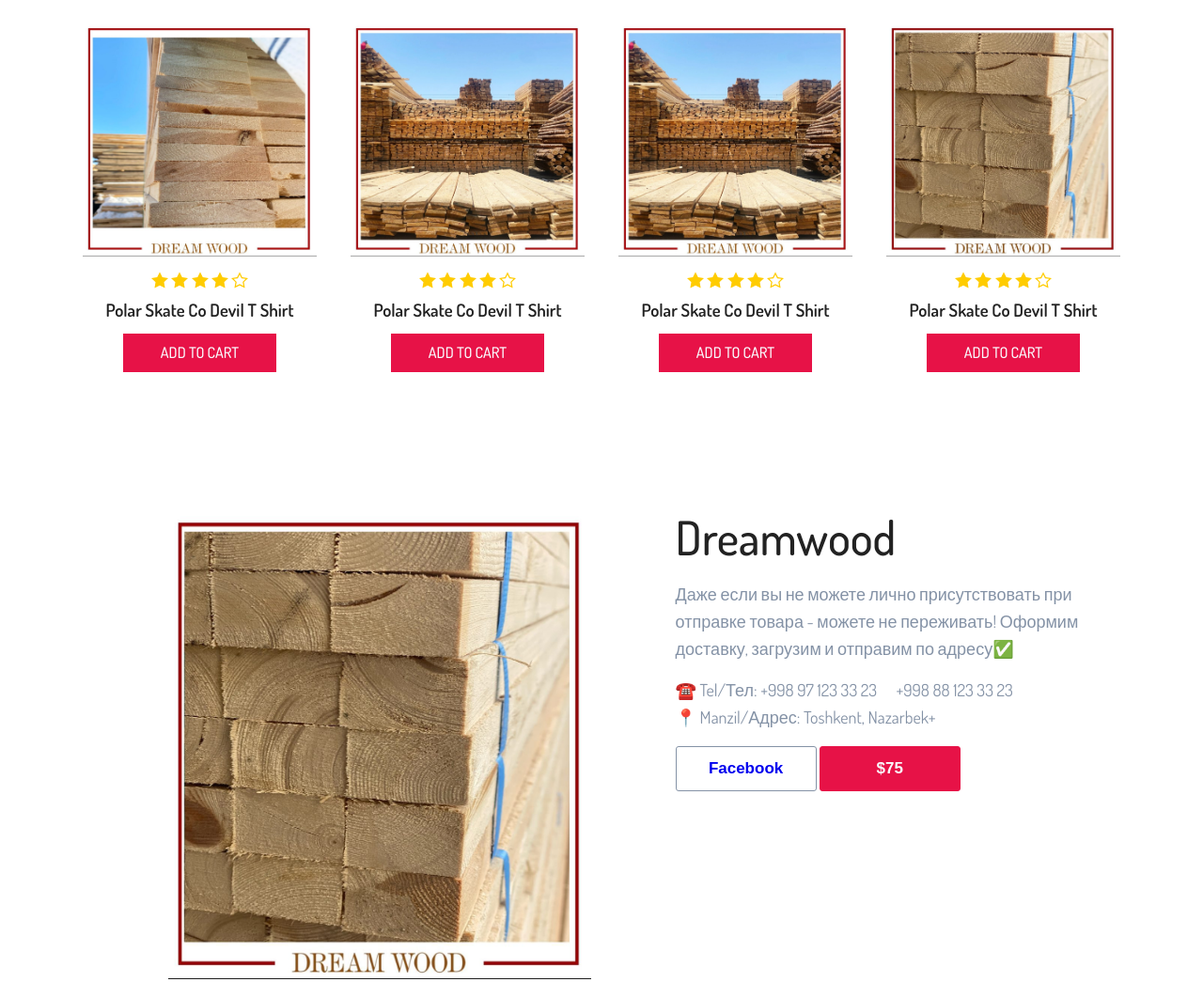
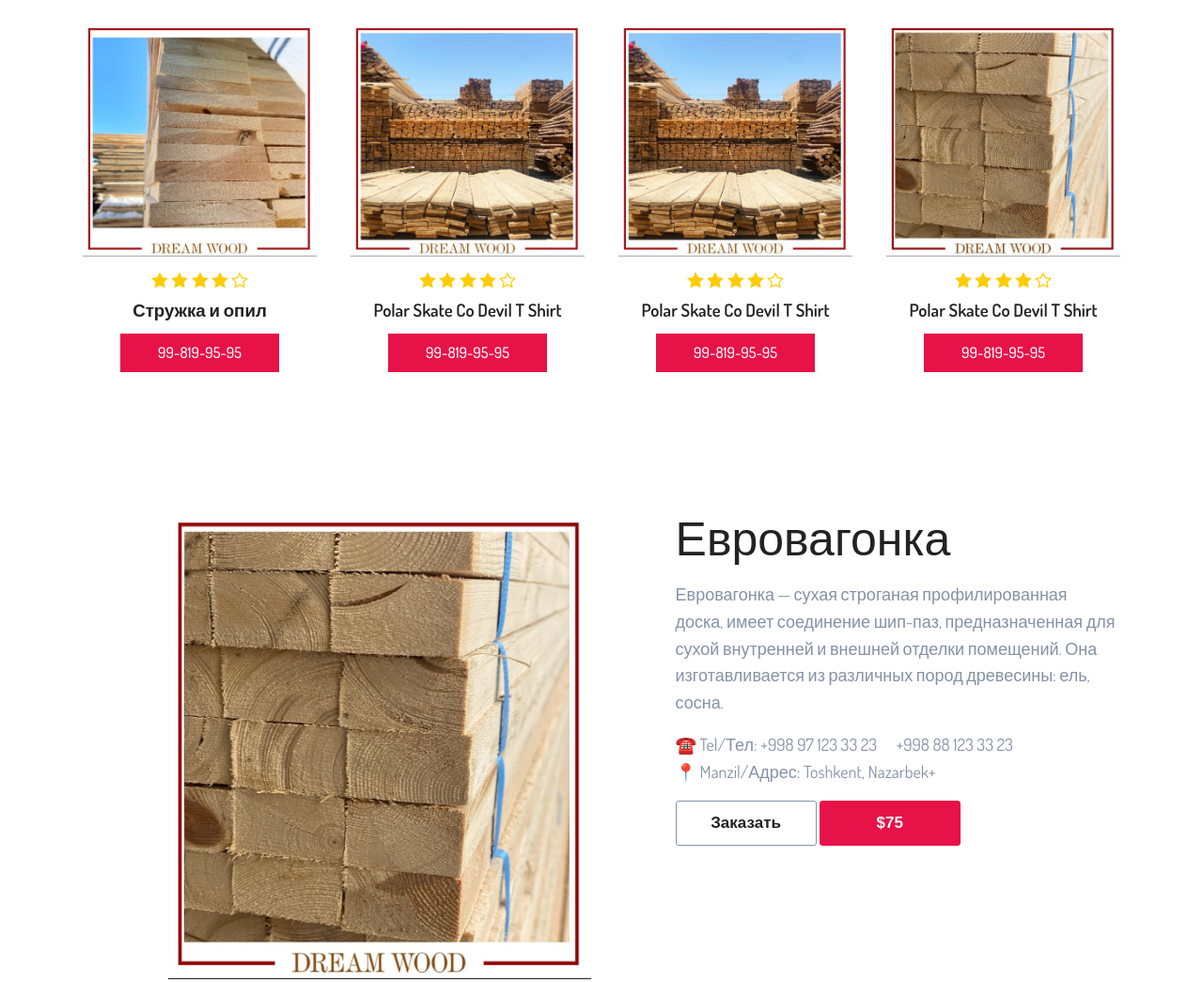
Before and after one commit to shoakbaru/dreamwood, a plain HTML site: page index.html in a window 1280 px wide. Shown: the part 1085-2130 px from the top of the page at 94% size. Drawn offline with nearby package versions, Linux system fonts and the light colour scheme.

Commit message:
Add files via upload

```diff
--- a/index.html
+++ b/index.html
@@ -112,7 +112,7 @@
            профессионалов строительного и столярного дела!</span>
           <span>DREAMWOOD.<span class="color">UZ</span> online shop</span>
         </h1>
-        <a href="#" class="btn btn-hero">shop now</a>
+        <a href="#" class="btn btn-hero">Заказать</a>
       </div>
 
       <a href="#new__arrival" class="goto__next scroll-link">
@@ -167,8 +167,8 @@
                   </svg>
                 </span>
               </div>
-              <h3>Polar Skate Co Devil T Shirt</h3>
-              <a href="#">Add To Cart</a>
+              <h3>Стружка и опил</h3>
+              <a href="tel:99-819-95-95">99-819-95-95</a>
             </div>
           </div>
           <div class="product">
@@ -204,7 +204,7 @@
                 </span>
               </div>
               <h3>Polar Skate Co Devil T Shirt</h3>
-              <a href="#">Add To Cart</a>
+              <a href="tel:XX-XXX-XX-XX">99-819-95-95</a>
             </div>
           </div>
           <div class="product">
@@ -240,7 +240,7 @@
                 </span>
               </div>
               <h3>Polar Skate Co Devil T Shirt</h3>
-              <a href="#">Add To Cart</a>
+              <a href="tel:XX-XXX-XX-XX">99-819-95-95</a>
             </div>
           </div>
           <div class="product">
@@ -276,7 +276,7 @@
                 </span>
               </div>
               <h3>Polar Skate Co Devil T Shirt</h3>
-              <a href="#">Add To Cart</a>
+              <a href="tel:XX-XXX-XX-XX">99-819-95-95</a>
             </div>
           </div>
         </div>
@@ -296,10 +296,11 @@
                       <img src="./images/pic7.jpg" alt="" />
                     </div>
                     <div class="cart__details">
-                      <h1>Dreamwood</h1>
+                      <h1>Евровагонка</h1>
                       <p>
-                        Даже если вы не можете лично присутствовать при отправке товара - можете не переживать!
-                        Оформим доставку, загрузим и отправим по адресу✅
+                        Евровагонка — сухая строганая профилированная доска, имеет соединение шип-паз,
+                        предназначенная для сухой внутренней и внешней отделки помещений.
+                        Она изготавливается из различных пород древесины: ель, сосна.
                       </p>
                       <p>☎️ Tel/Тел: +998 97 123 33 23
                         ⠀ +998 88 123 33 23<br/>
@@ -307,7 +308,7 @@
                       </p>
 
                       <div class="btn__group">
-                        <button><a href="https://www.facebook.com/dreamwood.uz">Facebook</a></button>
+                        <button>Заказать</button>
                         <button>$75</button>
                       </div>
                     </div>
@@ -321,10 +322,11 @@
                       <img src="./images/pic8.jpg" alt="" />
                     </div>
                     <div class="cart__details">
-                      <h1>Dreamwood</h1>
+                      <h1>Стружка и опил</h1>
                       <p>
-                        Даже если вы не можете лично присутствовать при отправке товара - можете не переживать!
-                        Оформим доставку, загрузим и отправим по адресу✅
+                        Стружка и опил — древесные частицы, образующиеся как отходы пиления и строгания,
+                        разновидность измельчённой древесины,
+                        получаемая при производстве доски и профилированных изделий.
                       </p>
                       <p>☎️ Tel/Тел: +998 97 123 33 23
                         ⠀ +998 88 123 33 23<br/>
@@ -332,7 +334,7 @@
                       </p>
 
                       <div class="btn__group">
-                        <button>Add To Cart</button>
+                        <button>Заказать</button>
                         <button>$75</button>
                       </div>
                     </div>
@@ -346,10 +348,10 @@
                       <img src="./images/pic9.jpg" alt="" />
                     </div>
                     <div class="cart__details">
-                      <h1>Dreamwood</h1>
+                      <h1>Доска обрезная</h1>
                       <p>
-                        Даже если вы не можете лично присутствовать при отправке товара - можете не переживать!
-                        Оформим доставку, загрузим и отправим по адресу✅
+                        Доска обрезная (1-2 сорт) — продукт деревообработки с заданными размерами прямоугольного сечения.
+                        Её получают из бревна, обрабатывая его со всех сторон.
                       </p>
                       <p>☎️ Tel/Тел: +998 97 123 33 23
                         ⠀ +998 88 123 33 23<br/>
@@ -357,7 +359,7 @@
                       </p>
 
                       <div class="btn__group">
-                        <button>Add To Cart</button>
+                        <button>Заказать</button>
                         <button>$75</button>
                       </div>
                     </div>
@@ -371,10 +373,10 @@
                       <img src="./images/pic3.jpg" alt="" />
                     </div>
                     <div class="cart__details">
-                      <h1>Dreamwood</h1>
+                      <h1>Доска обрезная</h1>
                       <p>
-                        Даже если вы не можете лично присутствовать при отправке товара - можете не переживать!
-                        Оформим доставку, загрузим и отправим по адресу✅
+                        Доска обрезная (3-4 сорт) — продукт деревообработки с заданными размерами прямоугольного сечения.
+                        Её получают из бревна, обрабатывая его со всех сторон.
                       </p>
                       <p>☎️ Tel/Тел: +998 97 123 33 23
                         ⠀ +998 88 123 33 23<br/>
@@ -382,7 +384,7 @@
                       </p>
 
                       <div class="btn__group">
-                        <button>Add To Cart</button>
+                        <button>Заказать</button>
                         <button>$75</button>
                       </div>
                     </div>
@@ -445,7 +447,7 @@
           📍Адресс Ташкент Назарбек Ориентир Улица Йошлик
           📱+998996018877
           📱+998946218877</p>
-        <a href="#">SHOP NOW</a>
+        <a href="#">Заказать</a>
       </div>
     </section>
 
@@ -489,8 +491,8 @@
                   </svg>
                 </span>
               </div>
-              <h3>Polar Skate Co Devil T Shirt</h3>
-              <a href="#">Add To Cart</a>
+              <h3>Фанерный кряж</h3>
+              <a href="#">Заказать</a>
             </div>
           </div>
           <div class="product">
@@ -525,8 +527,8 @@
                   </svg>
                 </span>
               </div>
-              <h3>Polar Skate Co Devil T Shirt</h3>
-              <a href="#">Add To Cart</a>
+              <h3>Лиственный баланс</h3>
+              <a href="#">Заказать</a>
             </div>
           </div>
           <div class="product">
@@ -561,8 +563,8 @@
                   </svg>
                 </span>
               </div>
-              <h3>Polar Skate Co Devil T Shirt</h3>
-              <a href="#">Add To Cart</a>
+              <h3>Доска обрезная</h3>
+              <a href="#">Заказать</a>
             </div>
           </div>
           <div class="product">
@@ -597,8 +599,8 @@
                   </svg>
                 </span>
               </div>
-              <h3>Polar Skate Co Devil T Shirt</h3>
-              <a href="#">Add To Cart</a>
+              <h3>Доска обрезная</h3>
+              <a href="#">Заказать</a>
             </div>
           </div>
           <div class="product">
@@ -633,8 +635,8 @@
                   </svg>
                 </span>
               </div>
-              <h3>Polar Skate Co Devil T Shirt</h3>
-              <a href="#">Add To Cart</a>
+              <h3>Опил и стружка</h3>
+              <a href="#">Заказать</a>
             </div>
           </div>
           <div class="product">
@@ -669,8 +671,8 @@
                   </svg>
                 </span>
               </div>
-              <h3>Polar Skate Co Devil T Shirt</h3>
-              <a href="#">Add To Cart</a>
+              <h3>Имитация бруса</h3>
+              <a href="#">Заказать</a>
             </div>
           </div>
           <div class="product">
@@ -705,8 +707,8 @@
                   </svg>
                 </span>
               </div>
-              <h3>Polar Skate Co Devil T Shirt</h3>
-              <a href="#">Add To Cart</a>
+              <h3>Доска обрезная</h3>
+              <a href="#">Заказать</a>
             </div>
           </div>
           <div class="product">
@@ -741,79 +743,28 @@
                   </svg>
                 </span>
               </div>
-              <h3>Polar Skate Co Devil T Shirt</h3>
-              <a href="#">Add To Cart</a>
+              <h3>Опил и стружка</h3>
+              <a href="#">Заказать</a>
             </div>
           </div>
         </div>
       </div>
     </section>
 
-    <!-- Blog -->
-    <section class="section blog" id="blog">
-      <div class="blog__container container">
-        <div class="title">
-          <h1 class="primary__title">Последние новости</h1>
-        </div>
+    <section>
+      <video width="400" controls>
+        <source src="mov_bbb.mp4" type="video/mp4">
+        <source src="mov_bbb.ogg" type="video/ogg">
+        Your browser does not support HTML video.
+      </video>
 
-        <div class="blog__center">
-          <div class="blog__box">
-            <div class="img__cover">
-              <img src="./images/blog1.jpg" alt="" />
-            </div>
-            <div class="box__content">
-              <h2>Here are the trends I see coming this fall</h2>
-              <a href="#">Read more</a>
-            </div>
-          </div>
+      <p>
+      Video courtesy of
+      <a href="https://fb.watch/6l8iD-83Ss/" target="_blank">Dreamwood</a>.
+      </p>
 
-          <div class="blog__box">
-            <div class="img__cover">
-              <img src="./images/blog2.jpg" alt="" />
-            </div>
-            <div class="box__content">
-              <h2>Here are the trends I see coming this fall</h2>
-              <a href="#">Read more</a>
-            </div>
-          </div>
-
-          <div class="blog__box">
-            <div class="img__cover">
-              <img src="./images/blog3.jpg" alt="" />
-            </div>
-            <div class="box__content">
-              <h2>Here are the trends I see coming this fall</h2>
-              <a href="#">Read more</a>
-            </div>
-          </div>
-        </div>
-      </div>
     </section>
 
-    <!-- Newsletter -->
-    <!-- <section class="section newsletter" id="newsletter">
-      <div class="newsletter__container container">
-        <div class="title">
-          <h1 class="primary__title">Newsletter</h1>
-        </div>
-
-        <div class="newsletter__center">
-          <div class="newsletter__box">
-            <h2>Newsletter</h2>
-            <p>
-              Subscribe to our newsletter and get 20% off your first purchase
-            </p>
-          </div>
-
-          <div class="newsletter__box">
-            <form action="#">
-              <input type="email" placeholder="Your email" />
-              <button>SUBSCRIBE</button>
-            </form>
-          </div>
-        </div>
-      </div>
-    </section> -->
 
     <!-- Footer -->
     <footer id="footer" class="section footer">
```
